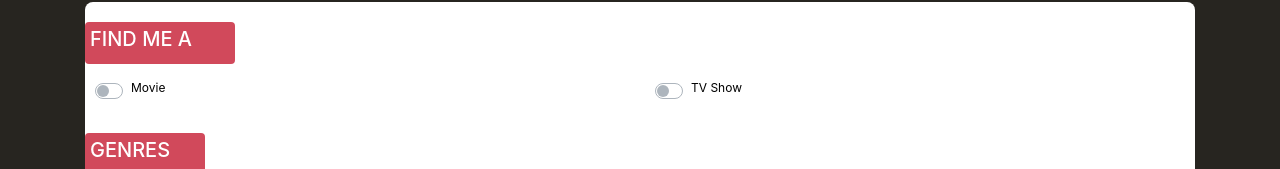
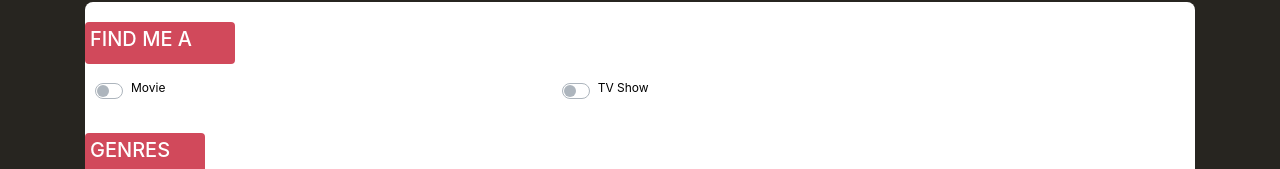
Before and after one commit to 2021-RV-Team-2/2021-RV-Case-Competition-Team-2, a Nuxt app: page /findmovie in a window 1280 px wide. Shown: the part 281-450 px from the top of the page. Built offline with nearby package versions, Linux system fonts and the light colour scheme; no server answers.

Commit message:
more logic

```diff
--- a/components/FindMovie.vue
+++ b/components/FindMovie.vue
@@ -7,13 +7,13 @@
                 <h5>FIND ME A</h5>
             </div>
             <div class="row">
-                <div class="col-sm">
+                <div class="col-sm-5">
                     <div class="custom-control custom-switch">
                         <input type="checkbox" class="custom-control-input" id="movie" v-on:click="movTVclick(1)">
                         <label class="custom-control-label" for="movie">Movie</label>
                     </div>
                 </div>
-                <div class="col-sm">
+                <div class="col-sm-5">
                     <div class="custom-control custom-switch">
                         <input type="checkbox" class="custom-control-input" id="tv" v-on:click="movTVclick(2)">
                         <label class="custom-control-label" for="tv">TV Show</label>
@@ -149,7 +149,8 @@ export default {
             genresVals = genresVals + "&with_runtime.lte=" + this.runtime
         }
 
-        var ran = Math.floor(Math.random() * 10);
+
+
 
         var lengths = this.movTV.length;
         var movTv = 0
@@ -162,8 +163,20 @@ export default {
             movTv = 2
         }
         if (movTv == 1) {
+            if (this.year2 != null && this.year2 != "")  {
+                genresVals = genresVals + "&release_date.lte=" + this.year2 + "-12-31"
+            }
+            if (this.year1 != null && this.year1 != "")  {
+                genresVals = genresVals + "&release_date.gte=" + this.year1 + "-01-01"
+            }
             var apiCall = "https://api.themoviedb.org/3/discover/movie?api_key=9d58e9e21ea356358536de769ffa2e06&language=en-US&vote_count.gte=20&include_adult=false&include_video=false&page=1" + genresVals
         } else {
+            if (this.year2 != null && this.year2 != "")  {
+                genresVals = genresVals + "&air_date.lte=" + this.year2 + "-12-31"
+            }
+            if (this.year1 != null && this.year1 != "")  {
+                genresVals = genresVals + "&air_date.gte=" + this.year1 + "-01-01"
+            }
             var apiCall = "https://api.themoviedb.org/3/discover/tv?api_key=9d58e9e21ea356358536de769ffa2e06&language=en-US&vote_count.gte=20&include_adult=false&include_video=false&page=1" + genresVals
         }
 
@@ -172,14 +185,18 @@ export default {
             axios.get(apiCall).then(
                 (response) => {
                     console.log(apiCall)
+                    var ran = Math.floor(Math.random() * response.data.results.length);
                     this.pickedMovies = response.data.results[ran];
+                    console.log(ran)
                     if (movTv == 2 ) {
                        window.location.href = "/findmovie/tvshows?tvId=" + this.pickedMovies.id
                     } else if (movTv == 1 ) {
                        window.location.href = "/findmovie/MovieListing?movieId=" + this.pickedMovies.id
                     }
-                },
-            )
+                }, (error) => {
+                    console.log("Nothing matches your Criteria");
+                }
+            );
         } catch {
             console.log("ERROR IN SEARCH");
         }
@@ -277,6 +294,7 @@ switch to violet when it is active*/
     border-color: #D1495B !important;
 }
 
+
 .row {
      padding:10px;
 }
```
Also changed, not shown: 1 other file (tests, documents, lock files or other folders).
